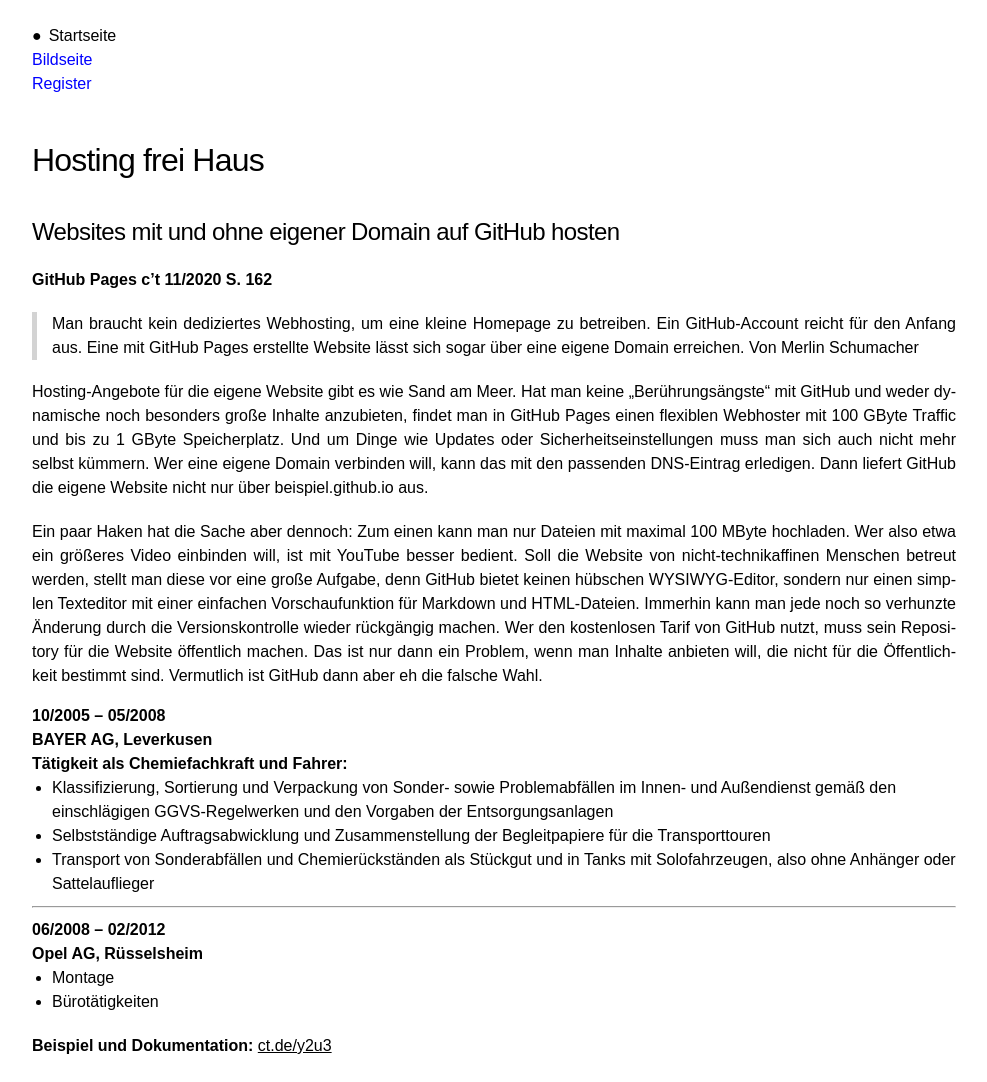
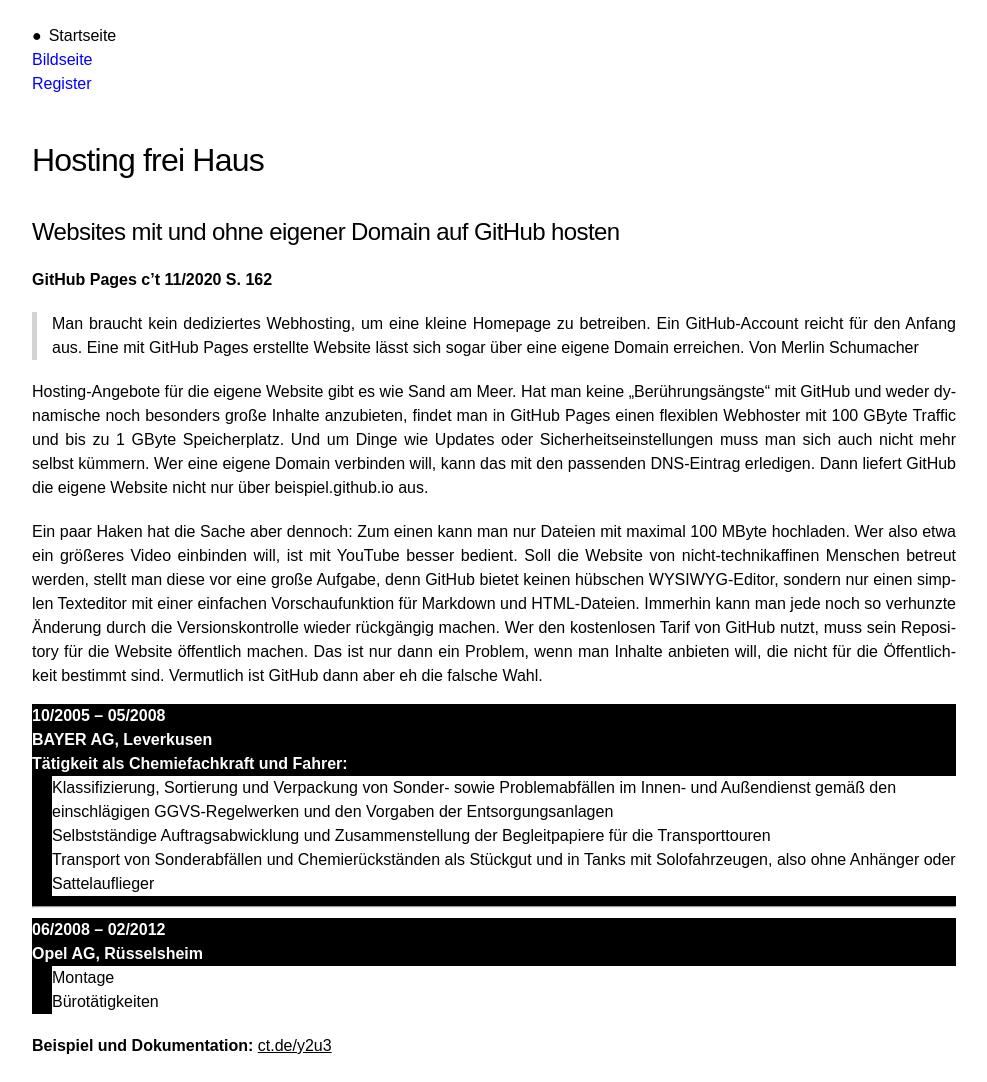
Before and after one commit to webuser-ralf/webuser-ralf.github.io, a Jekyll site: the page built from index.md, in a window 1280 px wide. Shown: the whole page, without its empty margins (146-1133 px from the left). Built offline with Jekyll 4.4.1, drawn with Linux system fonts in a browser that asks for light colours; our own code applies the rules of GitHub Pages for plain Markdown files.

Commit message:
Update layout.scss

```diff
--- a/_sass/layout.scss
+++ b/_sass/layout.scss
@@ -20,10 +20,6 @@
     margin: 10px 0 10px 0;
 }
 
-.ul-abstand {
-    margin-top: 50px;
-}
-
 ul {
     padding-left: 0;
     list-style-type: none;
@@ -31,12 +27,16 @@
 
 ul li {
     font-weight: bold;
+    color: #ffffff;
+    background: #000000;
 }
 
 ul li li {
     font-weight: normal;
     list-style-type: disc;
     margin-left: 20px;
+    color: #000000;
+    background: #ffffff;
 }
 
 blockquote p {
```
